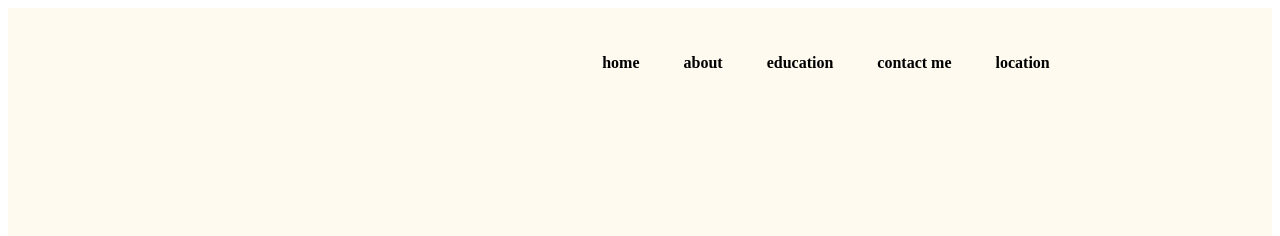
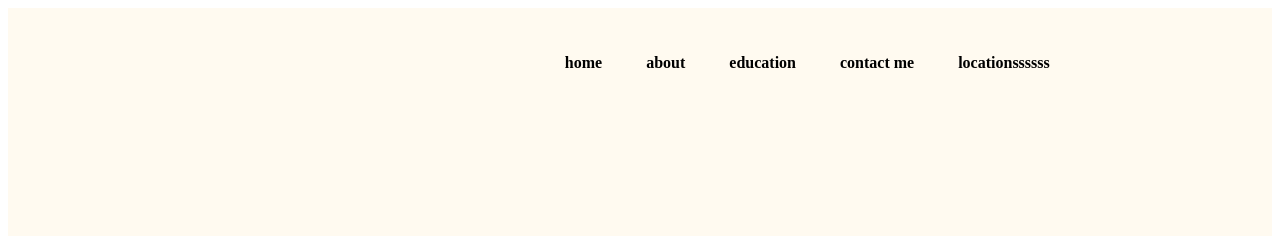
Before and after one commit to arunjoshuaa/portfolio, a plain HTML site: page index.html in a window 1280 px wide. Shown: the top 236 px of the page. Drawn offline with Linux system fonts and the light colour scheme.

Commit message:
first commit

```diff
--- a/index.html
+++ b/index.html
@@ -16,7 +16,7 @@
             <li><a href="#about">about</a></li>
             <li><a href="#education">education</a></li>
             <li><a href="#address">contact me</a></li>
-            <li><a href="#location">location</a></li>
+            <li><a href="#location">locationssssss</a></li>
            </ul>
         </nav>
         <div class="data1">
```
